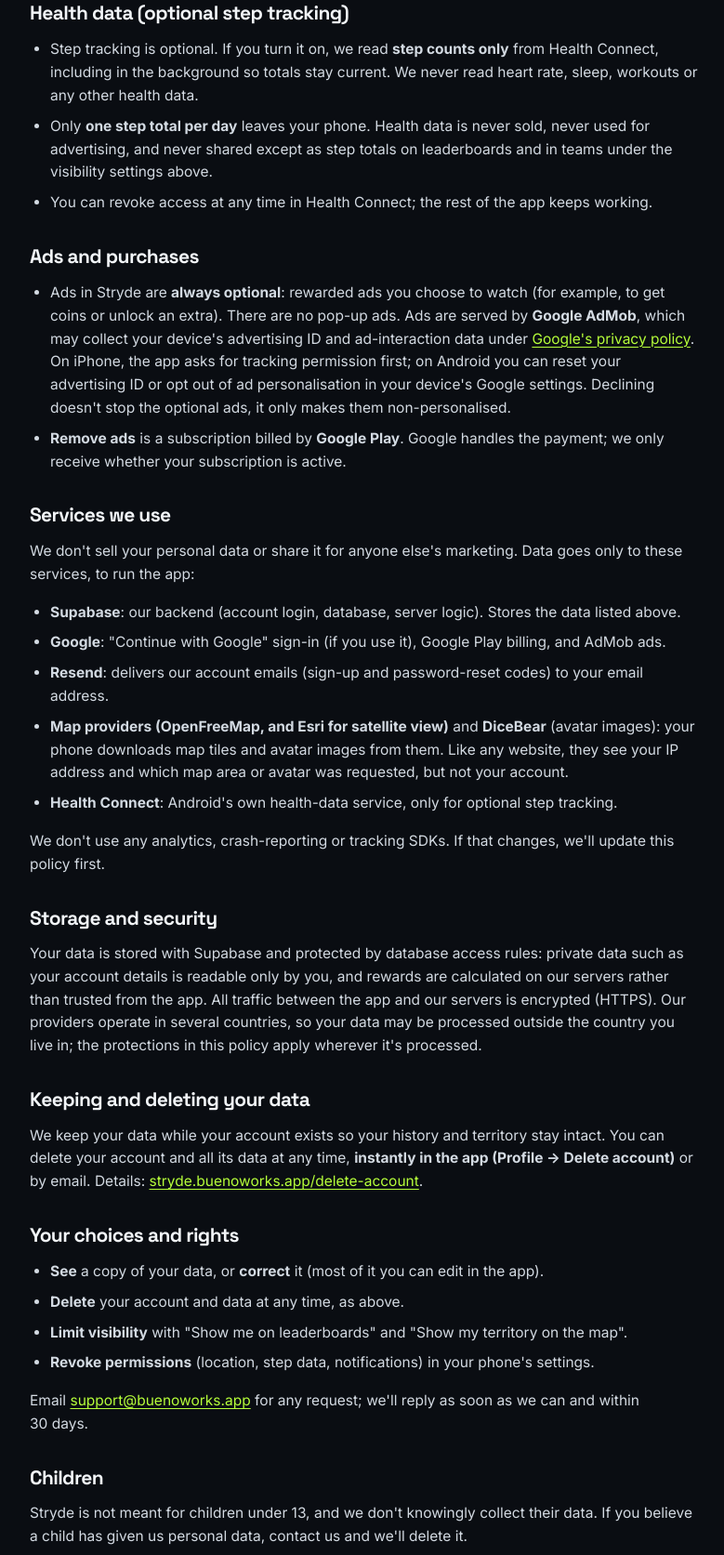
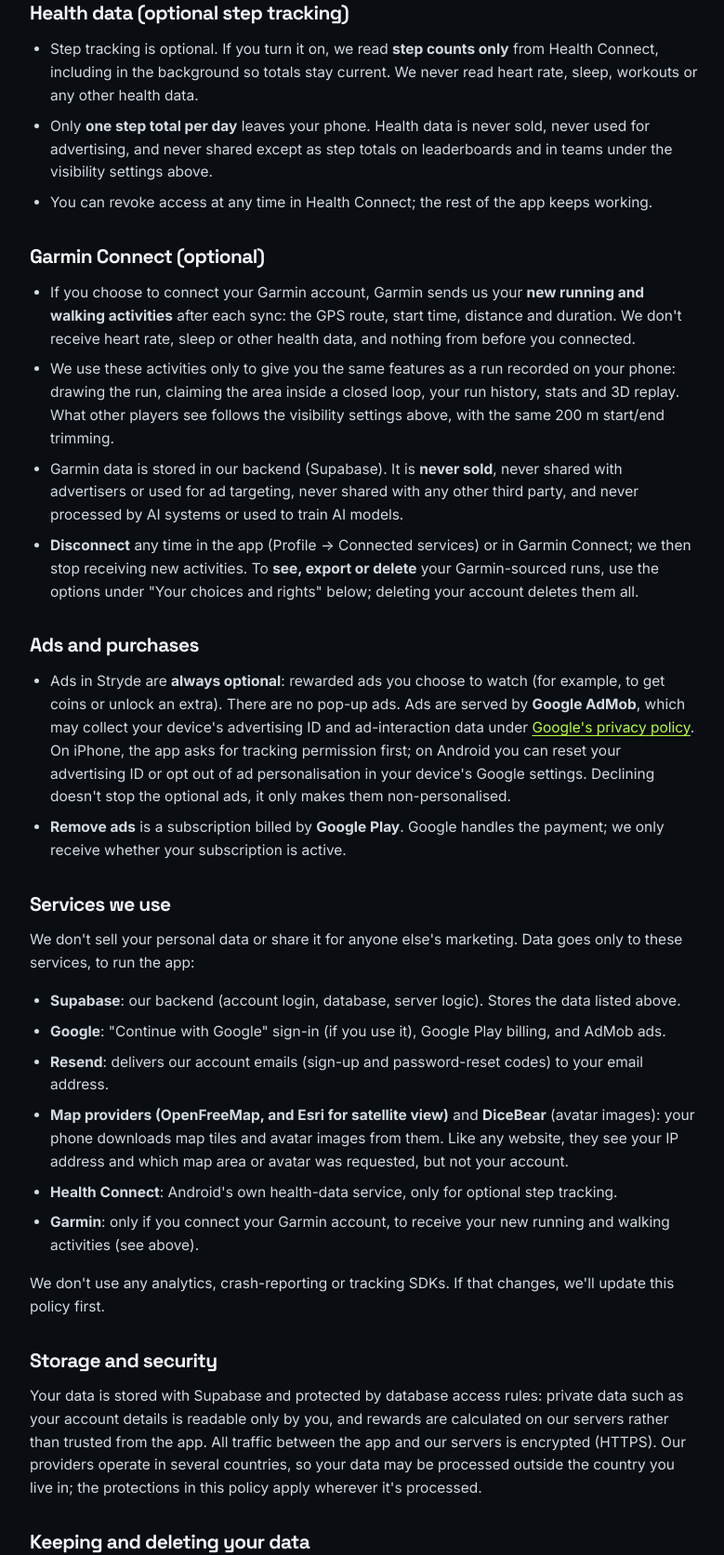
Before and after one commit to saseesdk/stryde-privacy, a plain HTML site: page privacy/index.html in a window 1280 px wide. Shown: the part 1882-3555 px from the top of the page at 93% size, without its empty margins (248-1027 px from the left). Drawn offline with Linux system fonts and the light colour scheme.

Commit message:
Privacy: Garmin Connect section (optional import, never sold/AI); 300px logo for Garmin app branding

```diff
--- a/privacy/index.html
+++ b/privacy/index.html
@@ -60,6 +60,16 @@
 </section>
 
 <section>
+  <h2>Garmin Connect (optional)</h2>
+  <ul>
+    <li>If you choose to connect your Garmin account, Garmin sends us your <b>new running and walking activities</b> after each sync: the GPS route, start time, distance and duration. We don't receive heart rate, sleep or other health data, and nothing from before you connected.</li>
+    <li>We use these activities only to give you the same features as a run recorded on your phone: drawing the run, claiming the area inside a closed loop, your run history, stats and 3D replay. What other players see follows the visibility settings above, with the same 200 m start/end trimming.</li>
+    <li>Garmin data is stored in our backend (Supabase). It is <b>never sold</b>, never shared with advertisers or used for ad targeting, never shared with any other third party, and never processed by AI systems or used to train AI models.</li>
+    <li><b>Disconnect</b> any time in the app (Profile → Connected services) or in Garmin Connect; we then stop receiving new activities. To <b>see, export or delete</b> your Garmin-sourced runs, use the options under "Your choices and rights" below; deleting your account deletes them all.</li>
+  </ul>
+</section>
+
+<section>
   <h2>Ads and purchases</h2>
   <ul>
     <li>Ads in Stryde are <b>always optional</b>: rewarded ads you choose to watch (for example, to get coins or unlock an extra). There are no pop-up ads. Ads are served by <b>Google AdMob</b>, which may collect your device's advertising ID and ad-interaction data under <a href="https://policies.google.com/privacy">Google's privacy policy</a>. On iPhone, the app asks for tracking permission first; on Android you can reset your advertising ID or opt out of ad personalisation in your device's Google settings. Declining doesn't stop the optional ads, it only makes them non-personalised.</li>
@@ -76,6 +86,7 @@
     <li><b>Resend</b>: delivers our account emails (sign-up and password-reset codes) to your email address.</li>
     <li><b>Map providers (OpenFreeMap, and Esri for satellite view)</b> and <b>DiceBear</b> (avatar images): your phone downloads map tiles and avatar images from them. Like any website, they see your IP address and which map area or avatar was requested, but not your account.</li>
     <li><b>Health Connect</b>: Android's own health-data service, only for optional step tracking.</li>
+    <li><b>Garmin</b>: only if you connect your Garmin account, to receive your new running and walking activities (see above).</li>
   </ul>
   <p>We don't use any analytics, crash-reporting or tracking SDKs. If that changes, we'll update this policy first.</p>
 </section>
@@ -93,7 +104,7 @@
 <section>
   <h2>Your choices and rights</h2>
   <ul>
-    <li><b>See</b> a copy of your data, or <b>correct</b> it (most of it you can edit in the app).</li>
+    <li><b>See</b> or <b>export</b> a copy of your data, or <b>correct</b> it (most of it you can edit in the app).</li>
     <li><b>Delete</b> your account and data at any time, as above.</li>
     <li><b>Limit visibility</b> with "Show me on leaderboards" and "Show my territory on the map".</li>
     <li><b>Revoke permissions</b> (location, step data, notifications) in your phone's settings.</li>
```
Also changed, not shown: logo-300.png (added).
